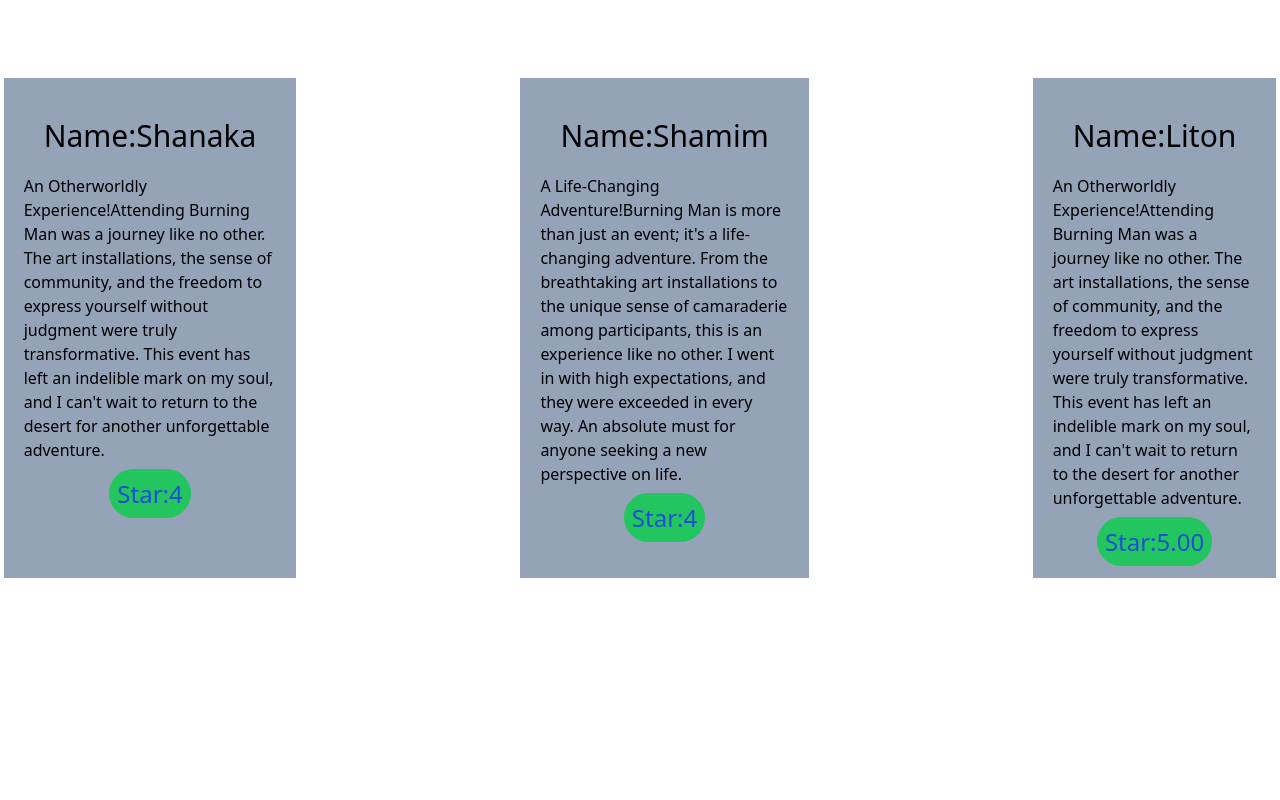
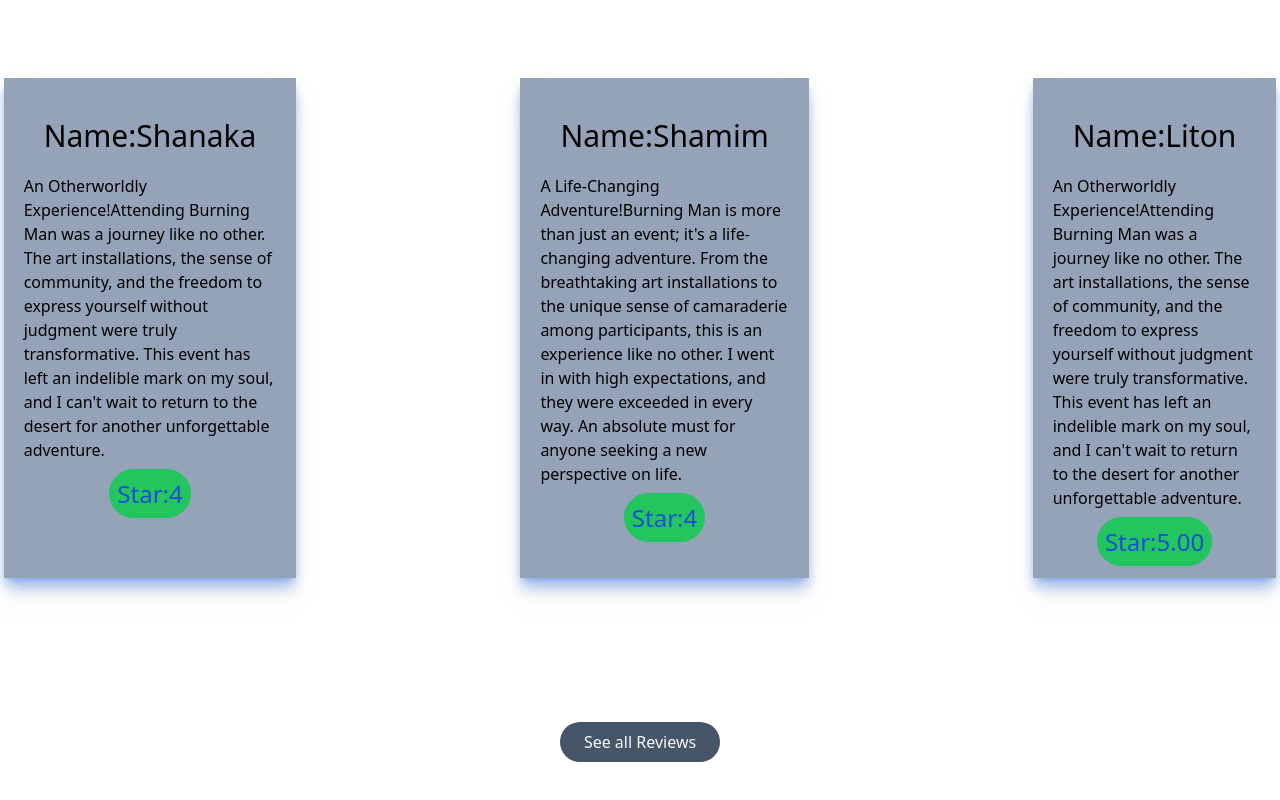
Before and after one commit to tanvirhossain10/a-9, a React (Create React App) app: page / in a window 1280 px wide. Shown: the part 814-1614 px from the top of the page. Before the commit the page ends 1536 px from the top, so only its background shows below. Built offline with nearby package versions, Linux system fonts and the light colour scheme.

Commit message:
add see all button

```diff
--- a/src/components/Home/Home.js
+++ b/src/components/Home/Home.js
@@ -25,11 +25,12 @@
             <div>
                 <h2 className='text-4xl text-cyan-600 mt-40 mb-40'>Customer Reviews:({homePageReviews.length})</h2>
                 <div className="flex justify-center  mb-36 ">
-                    {homePageReviews.map(review => <div key={review.id} className='bg-slate-400 p-5 mx-28 text-left'><h3 className=' text-3xl p-5'>Name:{review.name}</h3>
+                    {homePageReviews.map(review => <div key={review.id} className='bg-slate-400 p-5 mx-28 text-left drop-shadow-xl shadow-lg shadow-blue-500/50 '><h3 className=' text-3xl p-5'>Name:{review.name}</h3>
                         <p>{review.body}</p>
                         <p className='text-center mt-4 '><small className=' text-2xl bg-green-500 text-blue-700 rounded-full p-2  '>Star:{review.star}</small></p>
                     </div>)}
                 </div>
+                <button className='mb-10 bg-slate-600 text-slate-50 p-2 px-6 hover:bg-red-700 rounded-full'>See all Reviews</button>
             </div>
         </div>
 
```
